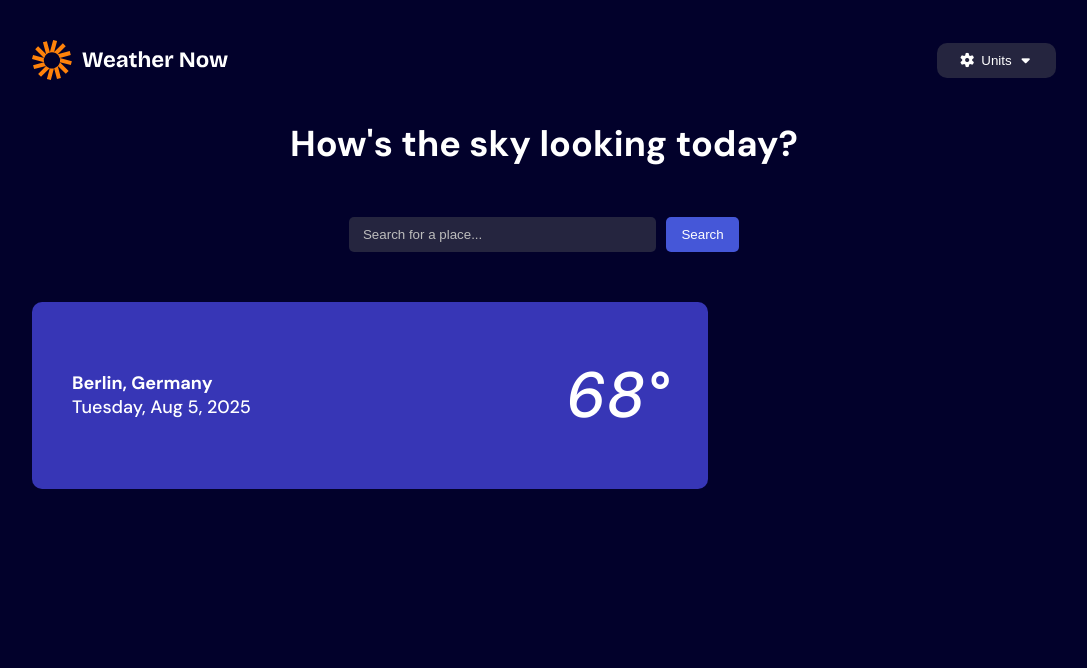
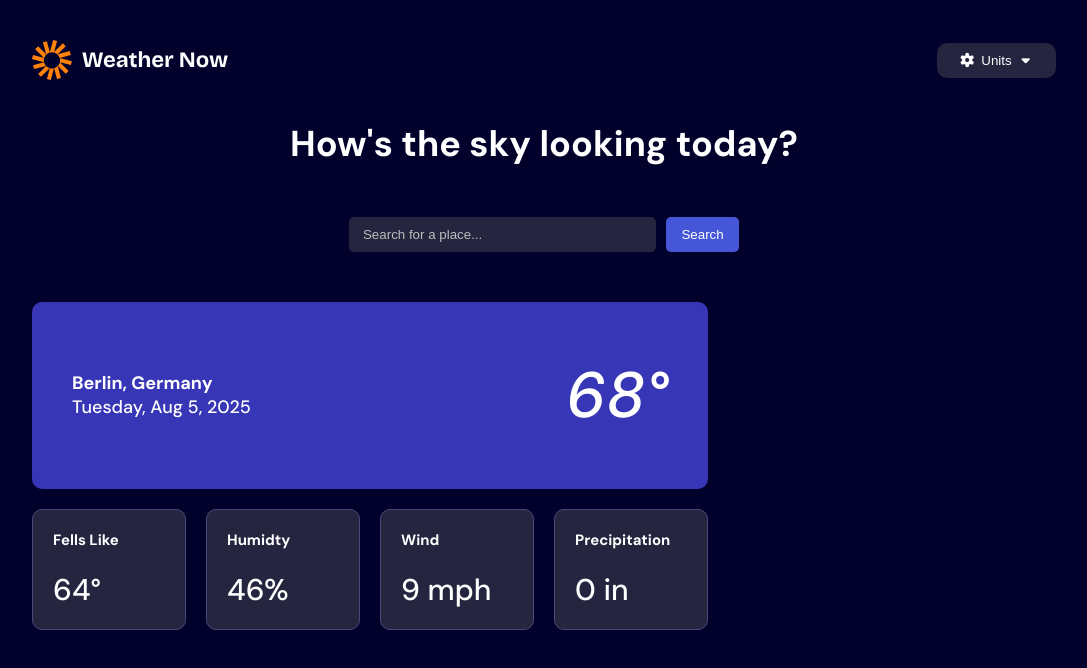
Before and after one commit to Tamburini-Christofer/react-ex-weather-app-main, a React (Vite) app: page / in a window 1280 px wide. Shown: the top 668 px of the page, without its empty margins (96-1183 px from the left). Built offline with nearby package versions, Linux system fonts and the light colour scheme.

Commit message:
Creazione cella Info bozza

```diff
--- a/src/App.css
+++ b/src/App.css
@@ -5,6 +5,7 @@
 }
 
 body{
+  color: white;
   font-size: 18px;
   font-weight:500;
   font-family: "DM Sans", Arial, Helvetica, sans-serif;
@@ -14,6 +15,10 @@ body{
 h1{
   color: white;
   text-align: center;
+}
+
+h5{
+  margin-bottom: 20px;
 }
 
 #containerPrincipal{
@@ -92,7 +97,6 @@ h1{
 }
 
 .containerToday{
-  color: white;
   display: flex;
   justify-content: space-between;
   align-items: center;
@@ -106,3 +110,19 @@ h1{
     font-size: 64px;
     font-style: italic;
 }
+
+.containerInfo{
+  display: grid;
+  grid-template-columns: repeat(4, 1fr);
+  gap: 20px;
+}
+
+.containerInfo div{
+  border: 0.1px solid #48487b;
+  background-color: #25253F;
+  padding: 20px;
+}
+
+.containerInfo div span{
+  font-size: 30px;
+}
--- a/src/assets/MyMain.jsx
+++ b/src/assets/MyMain.jsx
@@ -1,4 +1,5 @@
 import Today from "./components/Today"
+import Info from "./components/Info"
 
 function MyMain () {
     return(
@@ -11,7 +12,7 @@ function MyMain () {
 
         </div>
         <div className="item3">
-
+            <Info />
         </div>
         <div className="item4">
 
--- /dev/null
+++ b/src/assets/components/Info.jsx
@@ -0,0 +1,26 @@
+function Info() {
+  return (
+    <>
+        <div className="containerInfo">
+            <div>
+                <h5>Fells Like</h5>
+                <span>64°</span>
+            </div>
+            <div>
+                <h5>Humidty</h5>
+                <span>46%</span>
+            </div>
+            <div>
+                <h5>Wind</h5>
+                <span>9 mph</span>
+            </div>
+            <div>
+                <h5>Precipitation</h5>
+                <span>0 in</span>
+            </div>
+        </div>
+    </>
+  );
+}
+
+export default Info;
```
